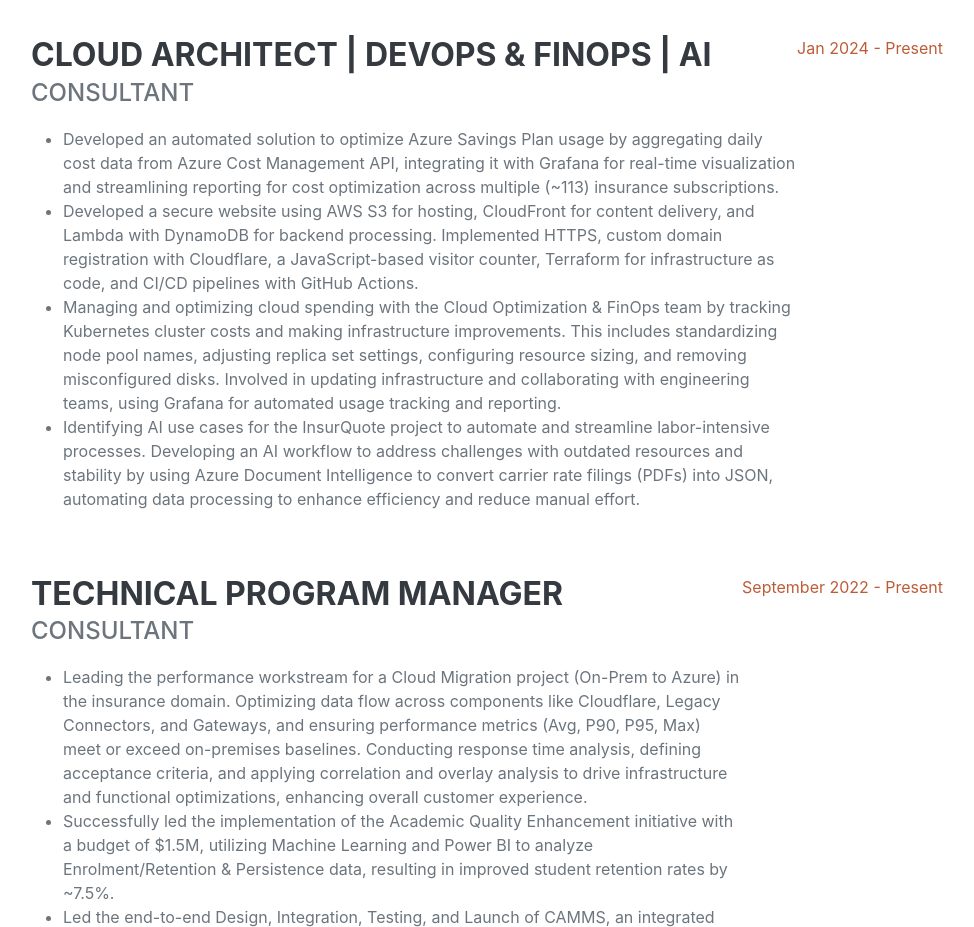
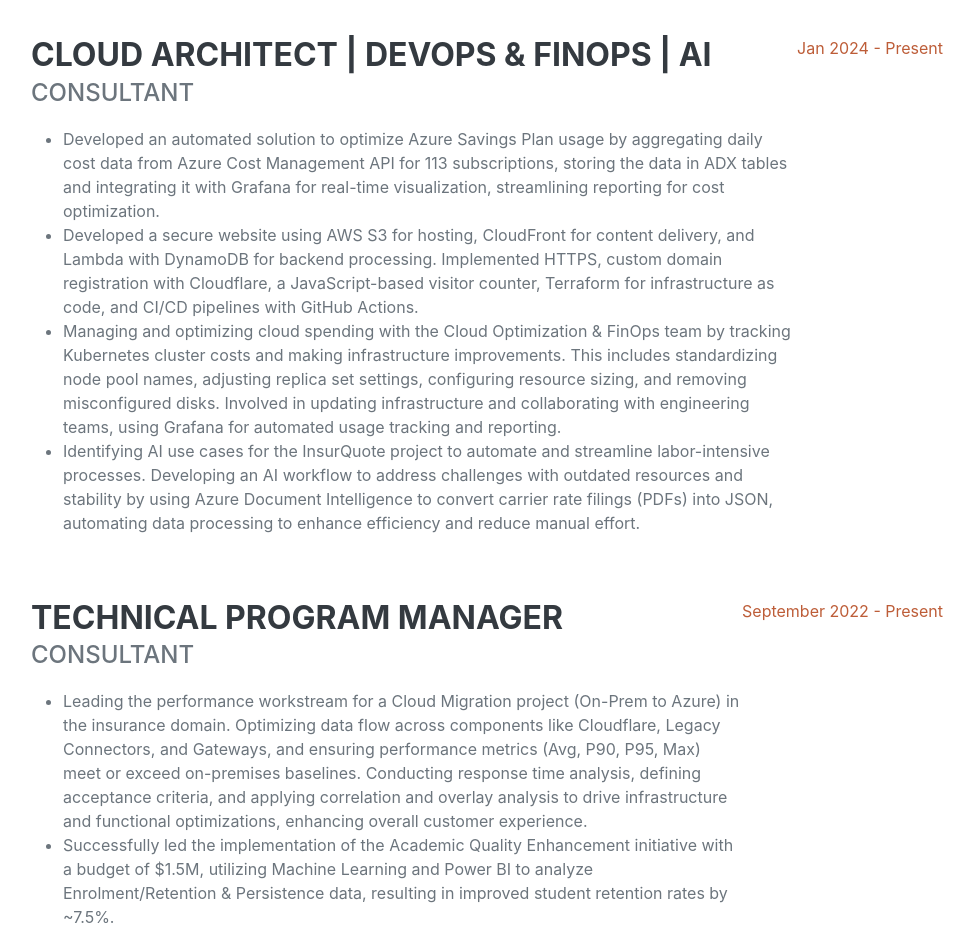
Before and after one commit to sruthianem89/Cloud-Resume-Challenge, a website: page frontend/index.html in a window 1280 px wide. Shown: the part 960-1887 px from the top of the page, without its empty margins (289-1263 px from the left). Drawn offline with nearby package versions, Linux system fonts and the light colour scheme; no server answers; a web font is replaced by a local one.

Commit message:
Updated savings plan project

```diff
--- a/frontend/index.html
+++ b/frontend/index.html
@@ -71,7 +71,7 @@
                             <h3 class="mb-0">Cloud Architect | DevOps & FinOps | AI</h3>
                             <div class="subheading mb-3">Consultant</div>
                             <ul>
-                                <li>Developed an automated solution to optimize Azure Savings Plan usage by aggregating daily cost data from Azure Cost Management API, integrating it with Grafana for real-time visualization and streamlining reporting for cost optimization across multiple (~113) insurance subscriptions.</li>
+                                <li>Developed an automated solution to optimize Azure Savings Plan usage by aggregating daily cost data from Azure Cost Management API for 113 subscriptions, storing the data in ADX tables and integrating it with Grafana for real-time visualization, streamlining reporting for cost optimization.</li>
                                 <li>Developed a secure website using AWS S3 for hosting, CloudFront for content delivery, and Lambda with DynamoDB for backend processing. Implemented HTTPS, custom domain registration with Cloudflare, a JavaScript-based visitor counter, Terraform for infrastructure as code, and CI/CD pipelines with GitHub Actions.</li>
                                 <li>Managing and optimizing cloud spending with the Cloud Optimization & FinOps team by tracking Kubernetes cluster costs and making infrastructure improvements. This includes standardizing node pool names, adjusting replica set settings, configuring resource sizing, and removing misconfigured disks. Involved in updating infrastructure and collaborating with engineering teams, using Grafana for automated usage tracking and reporting.</li>
                                 <li>Identifying AI use cases for the InsurQuote project to automate and streamline labor-intensive processes. Developing an AI workflow to address challenges with outdated resources and stability by using Azure Document Intelligence to convert carrier rate filings (PDFs) into JSON, automating data processing to enhance efficiency and reduce manual effort.</li>
```
